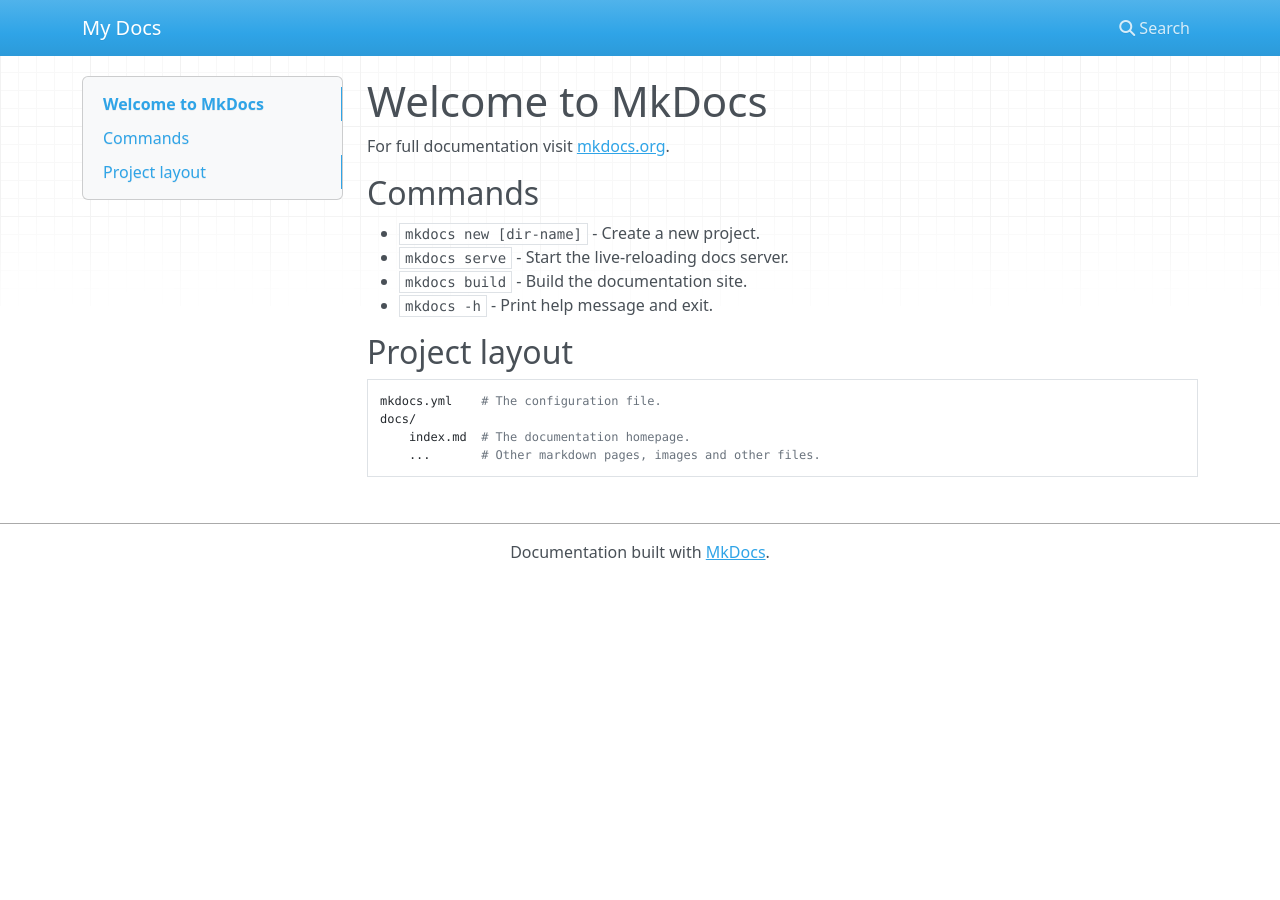
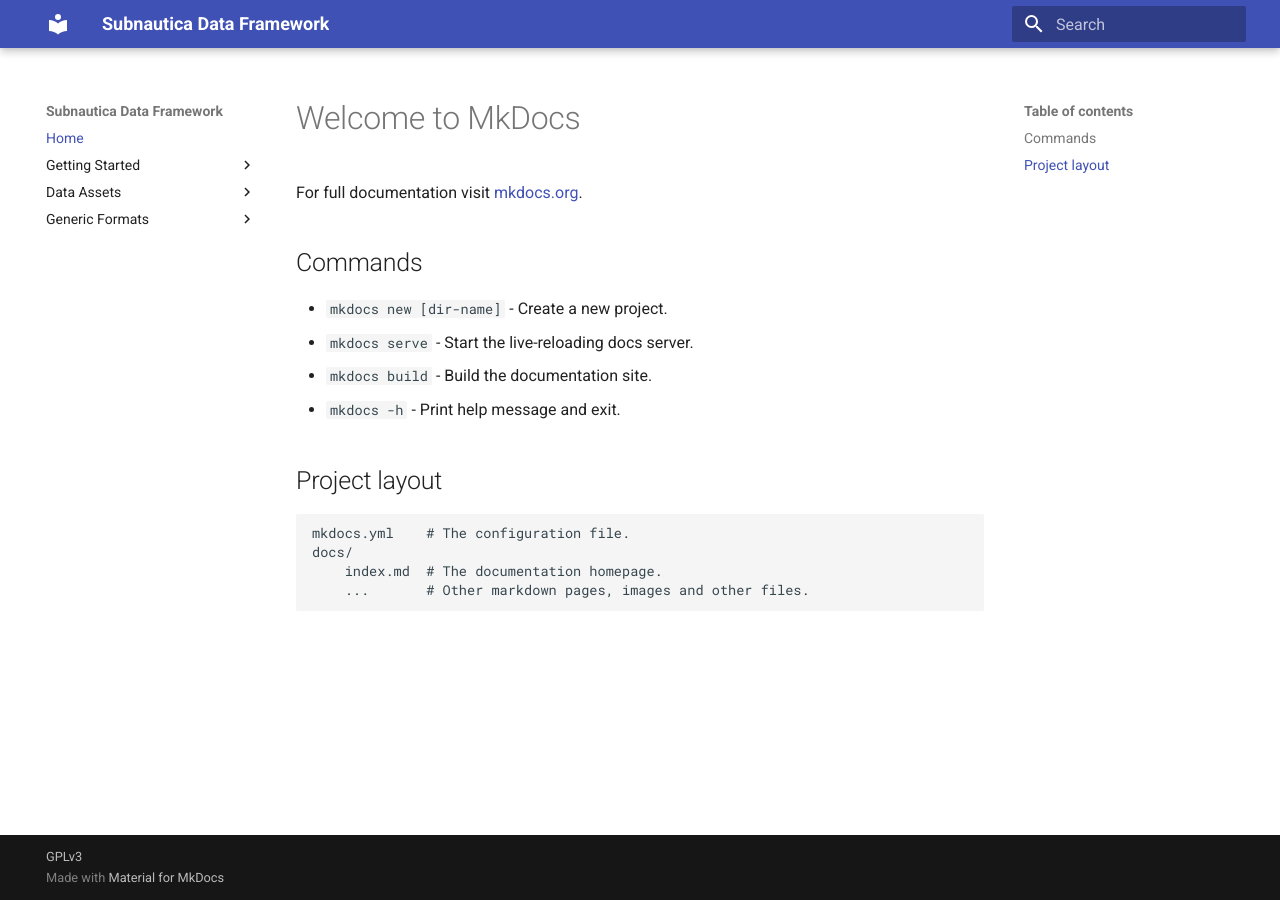
Before and after one commit to LimoDerEchte/SDF-Docs, an MkDocs documentation site: the page built from docs/index.md, in a window 1280 px wide. Built offline with MkDocs 1.6.1 and Material for MkDocs 9.7.7, drawn with Linux system fonts in a browser that asks for light colours; nearby versions of some CDN libraries.

```diff
--- a/mkdocs.yml
+++ b/mkdocs.yml
@@ -1 +1,14 @@
-site_name: My Docs
+site_name: Subnautica Data Framework
+theme: material
+copyright: GPLv3
+
+nav:
+  - Home: index.md
+  - Getting Started:
+      - Installation: setup/installation.md
+      - Project Structure: setup/project.md
+  - Data Assets:
+      - Crafting Recipes: data/recipes.md
+      - Crafting Recipe Categories: data/recipe_categories.md
+  - Generic Formats:
+      - Icon Notation: generic/icons.md
```
Also changed, not shown: docs/data/recipe_categories.md (added, +2 -0 lines), docs/data/recipes.md (added, +2 -0 lines), docs/generic/icons.md (added, +2 -0 lines), docs/setup/installation.md (added, +2 -0 lines), docs/setup/project.md (added, +2 -0 lines), 1 other file.
